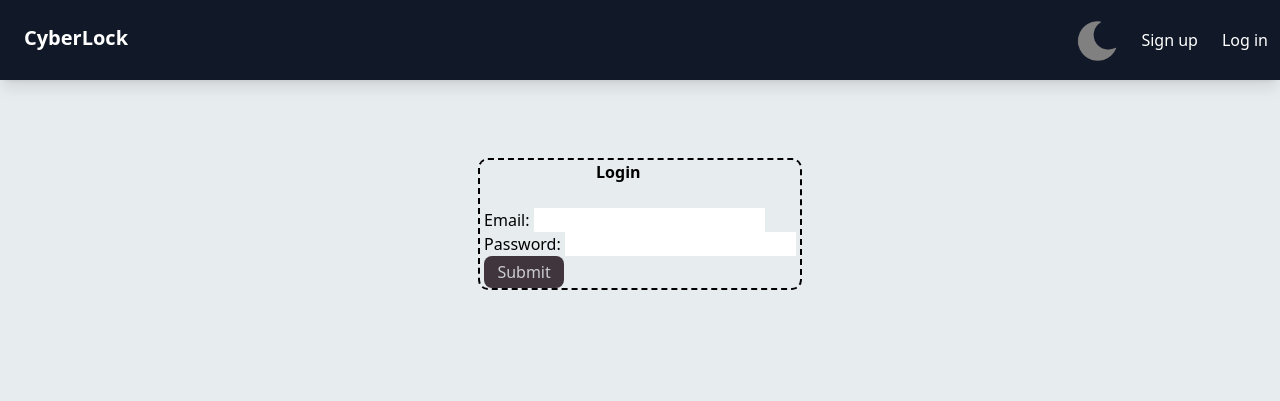
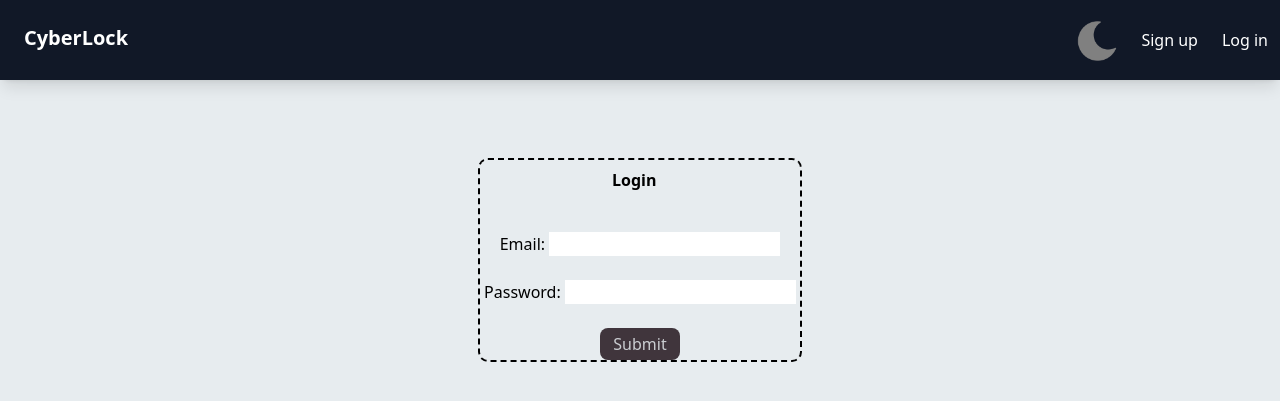
Before and after one commit to n0rbed/password-manager, a Flask app: page /login in a window 1280 px wide. Shown: the top 401 px of the page. Run offline with Flask 3, Linux system fonts and the light colour scheme; some libraries are stand-ins or nearby versions.

Commit message:
fixed login flex

```diff
--- a/static/login.js
+++ b/static/login.js
@@ -2,11 +2,13 @@ let container = document.getElementById('main_container')
 container.classList.add('flex', 'mt-40', 'items-center','justify-center', 'mx-auto',
                         'outline-dashed', 'outline-2', 'w-80', 'rounded-lg')
 
-document.getElementById('form').classList.add('flex-col', 'items-center')
+document.getElementById('form').classList.add('flex', 'flex-col', 'items-center')
 
 let title = document.getElementById('title')
-title.classList.add('pl-28', 'w-5', 'font-semibold')
+title.classList.add('w-14', 'font-semibold', 'mb-4', 'mt-2')
 
 let submit_button = document.getElementById('submit_login')
 submit_button.classList.add('bg-chineseviolet-900', 'rounded-lg', 'text-antiwhite-200',
                             'w-20', 'h-8')
+
+let inputs = document.getElementsByTagName('input')
--- a/static/output.css
+++ b/static/output.css
@@ -589,6 +589,11 @@ video {
   margin-right: auto;
 }
 
+.my-2 {
+  margin-top: 0.5rem;
+  margin-bottom: 0.5rem;
+}
+
 .ml-16 {
   margin-left: 4rem;
 }
@@ -619,6 +624,14 @@ video {
 
 .mt-8 {
   margin-top: 2rem;
+}
+
+.mb-6 {
+  margin-bottom: 1.5rem;
+}
+
+.mb-4 {
+  margin-bottom: 1rem;
 }
 
 .block {
@@ -695,6 +708,10 @@ video {
 
 .w-20 {
   width: 5rem;
+}
+
+.w-14 {
+  width: 3.5rem;
 }
 
 .flex-row {
```
